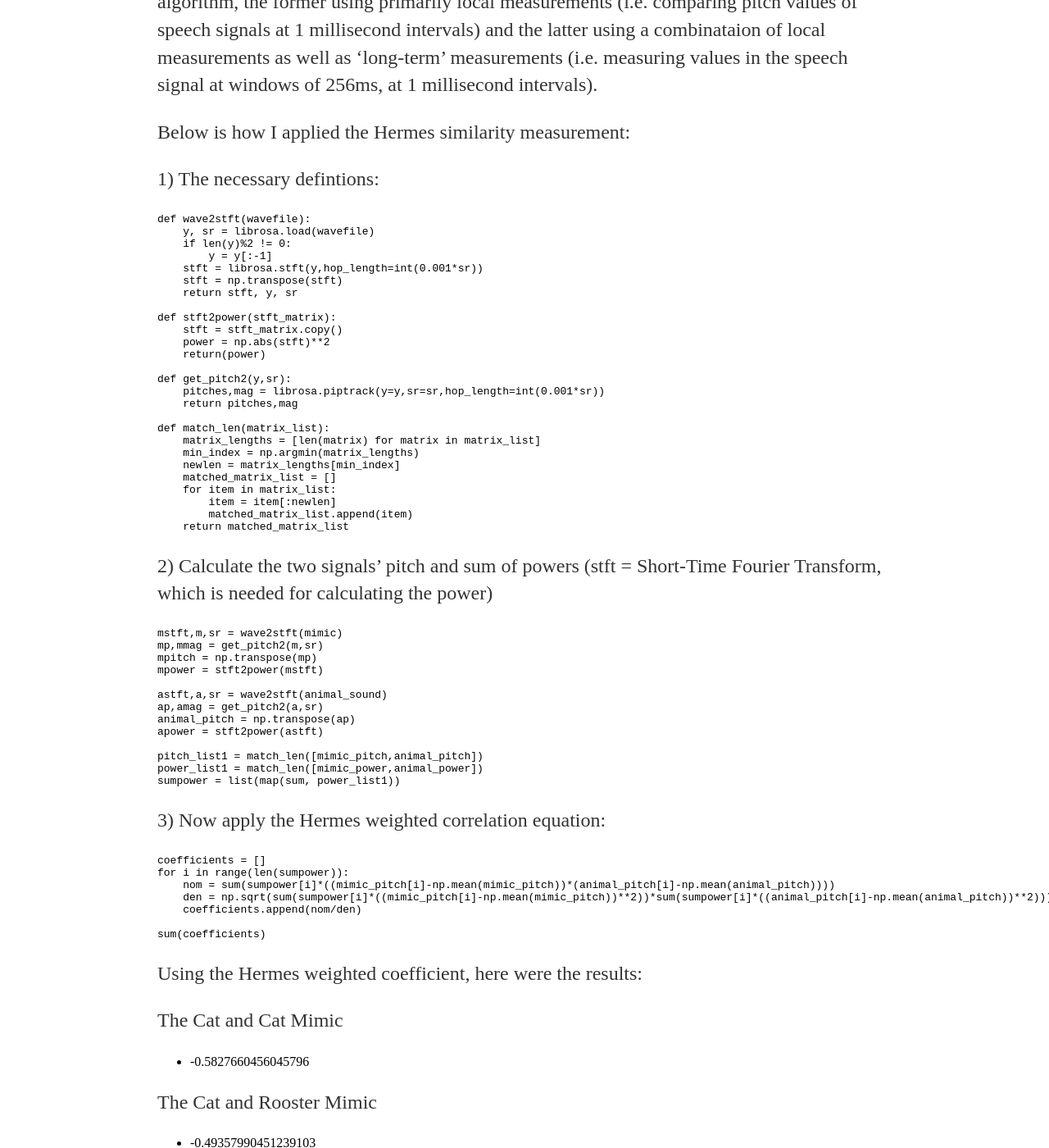
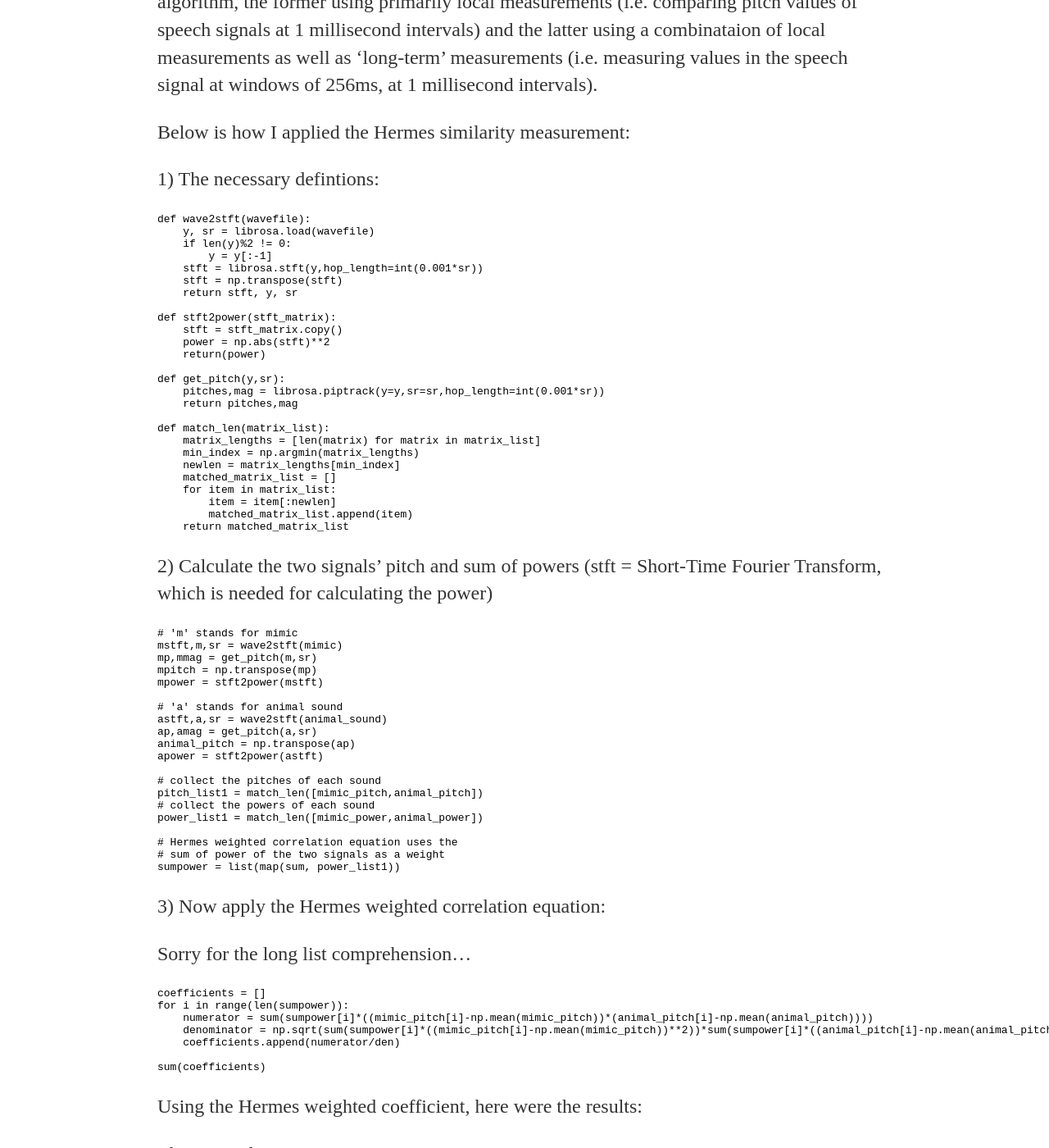
Before and after one commit to a-n-rose/a-n-rose.github.io, a Jekyll site: the page built from _posts/2018-08-29-comparing-prosody.md, in a window 1280 px wide and 1400 px high, scrolled down 2408 px. Shown: the whole window at 82% size. Built offline with Jekyll 4.4.1, drawn with Linux system fonts in a browser that asks for light colours; some of the changed text lies outside the part shown.

Commit message:
making post a bit more readable

````diff
--- a/_posts/2018-08-29-comparing-prosody.md
+++ b/_posts/2018-08-29-comparing-prosody.md
@@ -50,7 +50,7 @@ def stft2power(stft_matrix):
     power = np.abs(stft)**2
     return(power)
 
-def get_pitch2(y,sr):
+def get_pitch(y,sr):
     pitches,mag = librosa.piptrack(y=y,sr=sr,hop_length=int(0.001*sr))
     return pitches,mag
 
@@ -67,29 +67,38 @@ def match_len(matrix_list):
 
 2) Calculate the two signals' pitch and sum of powers (stft = Short-Time Fourier Transform, which is needed for calculating the power)
 ```
+# 'm' stands for mimic
 mstft,m,sr = wave2stft(mimic)
-mp,mmag = get_pitch2(m,sr)
+mp,mmag = get_pitch(m,sr)
 mpitch = np.transpose(mp)
 mpower = stft2power(mstft)
 
+# 'a' stands for animal sound
 astft,a,sr = wave2stft(animal_sound)
-ap,amag = get_pitch2(a,sr)
+ap,amag = get_pitch(a,sr)
 animal_pitch = np.transpose(ap)
 apower = stft2power(astft)
 
+# collect the pitches of each sound
 pitch_list1 = match_len([mimic_pitch,animal_pitch])
+# collect the powers of each sound
 power_list1 = match_len([mimic_power,animal_power])
+
+# Hermes weighted correlation equation uses the
+# sum of power of the two signals as a weight
 sumpower = list(map(sum, power_list1))
 ```
 
 3) Now apply the Hermes weighted correlation equation:
 
+Sorry for the long list comprehension...
+
 ```
 coefficients = []
 for i in range(len(sumpower)):
-    nom = sum(sumpower[i]*((mimic_pitch[i]-np.mean(mimic_pitch))*(animal_pitch[i]-np.mean(animal_pitch))))
-    den = np.sqrt(sum(sumpower[i]*((mimic_pitch[i]-np.mean(mimic_pitch))**2))*sum(sumpower[i]*((animal_pitch[i]-np.mean(animal_pitch))**2)))
-    coefficients.append(nom/den)
+    numerator = sum(sumpower[i]*((mimic_pitch[i]-np.mean(mimic_pitch))*(animal_pitch[i]-np.mean(animal_pitch))))
+    denominator = np.sqrt(sum(sumpower[i]*((mimic_pitch[i]-np.mean(mimic_pitch))**2))*sum(sumpower[i]*((animal_pitch[i]-np.mean(animal_pitch))**2)))
+    coefficients.append(numerator/den)
 
 sum(coefficients)
 ```
````
Also changed, not shown: other parts of _posts/2018-08-29-comparing-prosody.md (+1 -1 lines).
